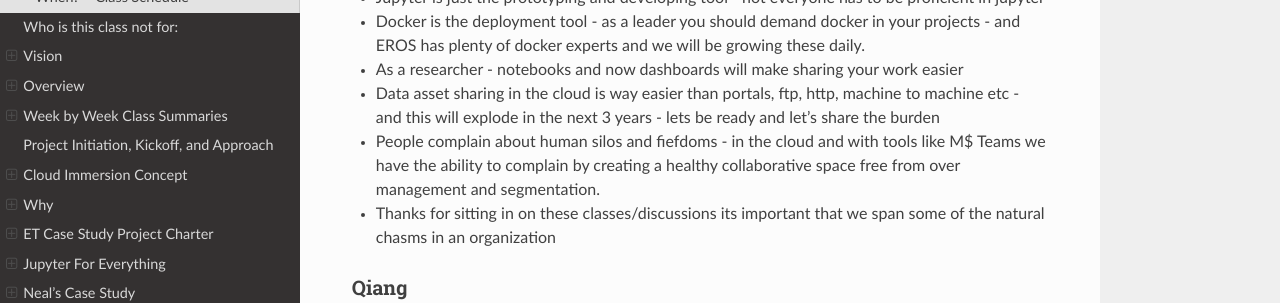
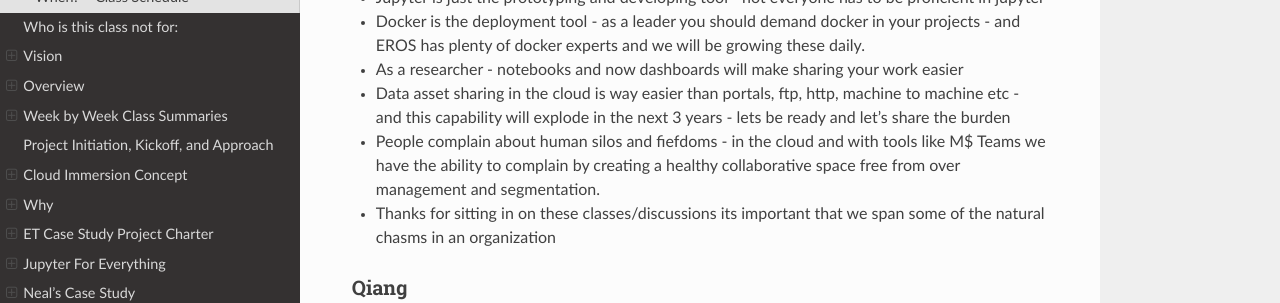
Before and after one commit to tonybutzer/harmony, a Sphinx documentation site: the page built from documentation/source/00define_ET.md, in a window 1280 px wide and 900 px high, scrolled down 5224 px. Shown: the part 174-477 px from the top of the window. Built offline with Sphinx 7.4.7 and the Read the Docs theme 2.0.0, drawn with Linux system fonts in a browser that asks for light colours; pages that are not in the unit, such as notebooks, are missing from menus.

Commit message:
automatic git update from Makefile

```diff
--- a/documentation/source/00define_ET.md
+++ b/documentation/source/00define_ET.md
@@ -205,7 +205,7 @@ So, there are several aspects that I'm interested in.
 - Jupyter is just the prototyping and developing tool - not everyone has to be proficient in jupyter
 - Docker is the deployment tool - as a leader you should demand docker in your projects - and EROS has plenty of docker experts and we will be growing these daily.
 - As a researcher - notebooks and now dashboards will make sharing your work easier
-- Data asset sharing in the cloud is way easier than portals, ftp, http, machine to machine etc - and this will explode in the next 3 years - lets be ready and let's share the burden
+- Data asset sharing in the cloud is way easier than portals, ftp, http, machine to machine etc - and this capability will explode in the next 3 years - lets be ready and let's share the burden
 - People complain about human silos and fiefdoms - in the cloud and with tools like M$ Teams we have the ability to complain by creating a healthy collaborative space free from over management and segmentation.
 - Thanks for sitting in on these classes/discussions its important that we span some of the natural chasms in an organization
 
```
